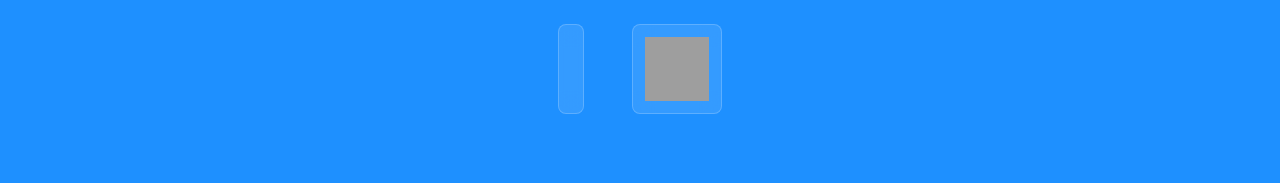
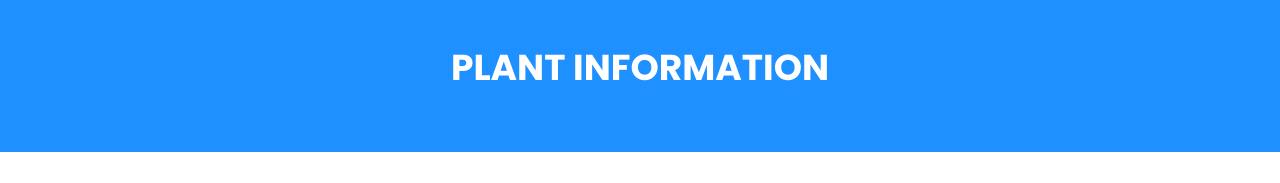
Before and after one commit to Scheminginnine-eight/plant-1, a plain HTML site: page index.html in a window 1280 px wide. Shown: the top 183 px of the page. Drawn offline with nearby package versions, Linux system fonts and the light colour scheme; grey boxes are pictures that could not be loaded.

Commit message:
Update index.html

```diff
--- a/index.html
+++ b/index.html
@@ -32,18 +32,6 @@
         }
     </style>
 </head>
-<body class="bg-green-50 min-h-screen">
-    <!-- header -->
-    <header class="hero-gradient text-white">
-        <div class="container mx-auto px-4 py-6 flex justify-center space-x-12">
-            <div class="logo-container rounded-lg p-3">
-                <img src="" alt="Logo Lembaga Botani Nasional - Ilustrasi daun hijau dengan bentuk modern dan elegan" class="w-16 h-16" onerror="this.style.display='none'">
-            </div>
-            <div class="logo-container rounded-lg p-3">
-                <img src="https://github.com/Scheminginnine-eight/plant-information/blob/dc72433dd7832ae60cba4b59f8d05fed610af868/cihuy.png" alt="Logo Kementerian Lingkungan Hidup - Simbol pohon dengan warna hijau dan biru" class="w-16 h-16" onerror="this.style.display='none'">
-            </div>
-        </div>
-    </header>
 
     <!-- Hero Section -->
     <section class="hero-gradient text-white py-12">
```
